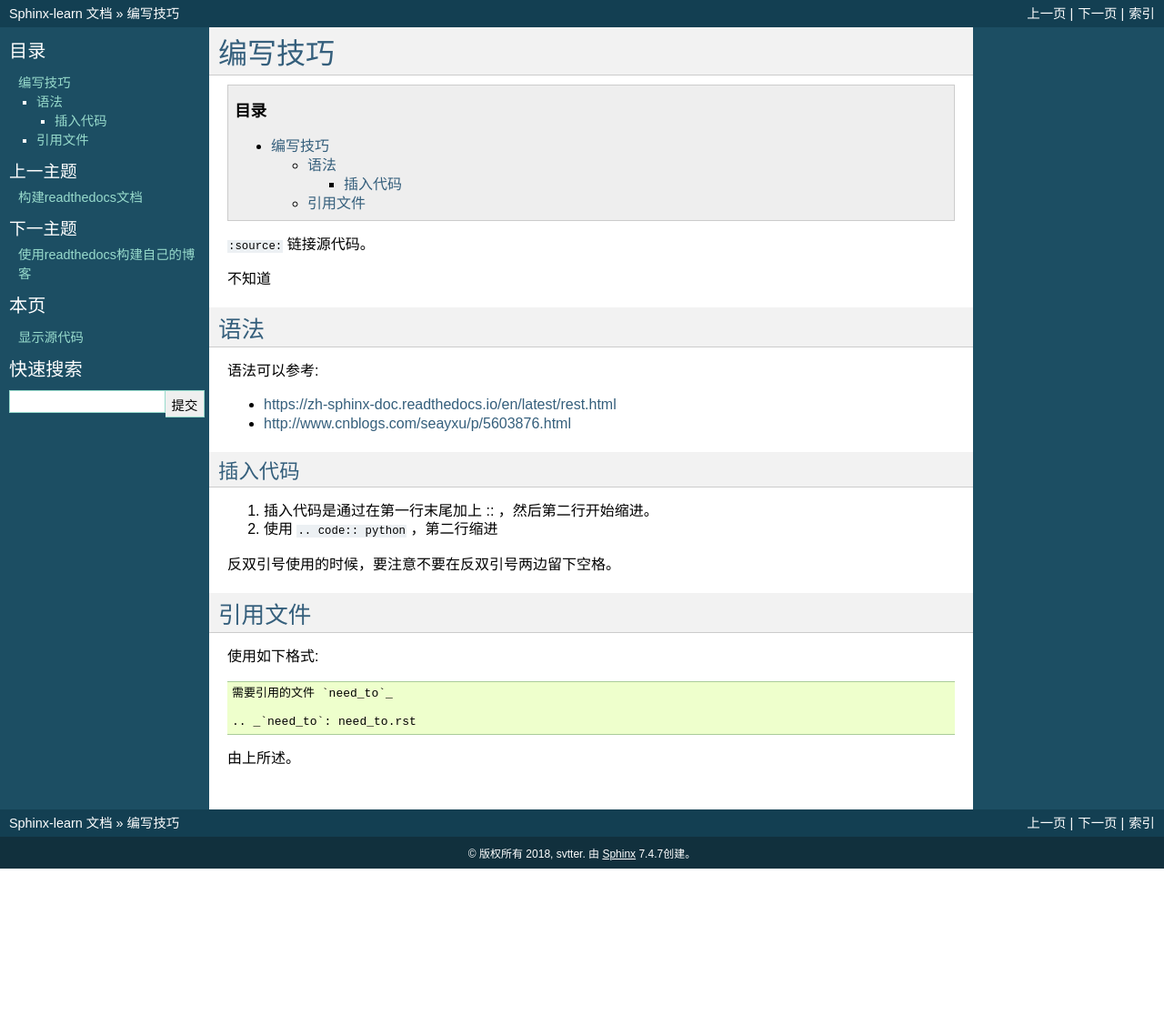
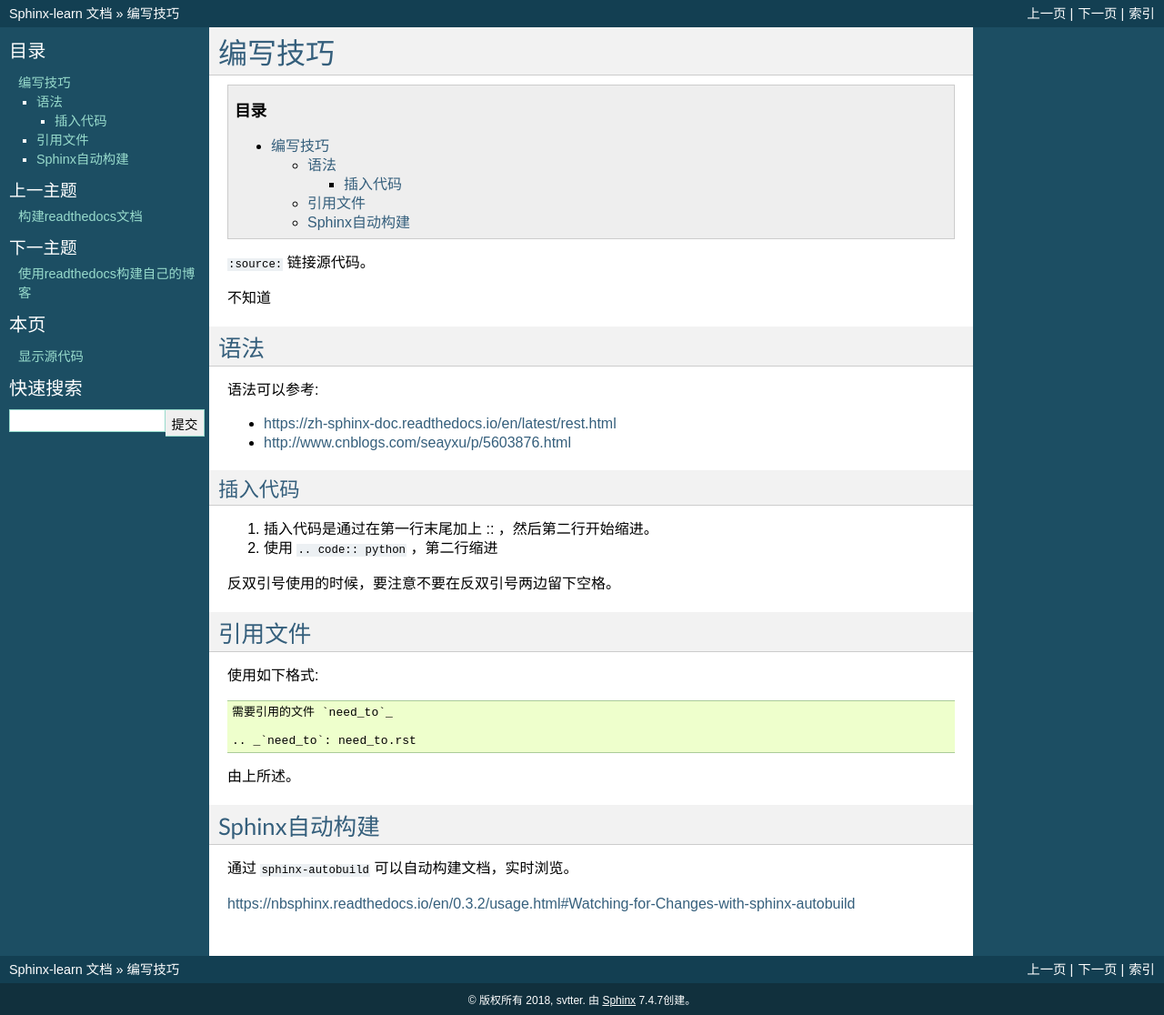
Before and after one commit to Svtter/Sphinx-learn, a Sphinx documentation site: the page built from source/edit_tips.rst, in a window 1280 px wide. Shown: the whole page at 91% size. Built offline with Sphinx 7.4.7, drawn with Linux system fonts in a browser that asks for light colours; before the commit the page ends 955 px from its top, so only the background shows below that.

Commit message:
Update edit_tips.rst

```diff
--- a/source/edit_tips.rst
+++ b/source/edit_tips.rst
@@ -36,3 +36,11 @@
  .. _`need_to`: need_to.rst
 
 由上所述。
+
+
+Sphinx自动构建
+-------------
+
+通过 ``sphinx-autobuild`` 可以自动构建文档，实时浏览。
+
+https://nbsphinx.readthedocs.io/en/0.3.2/usage.html#Watching-for-Changes-with-sphinx-autobuild
```
